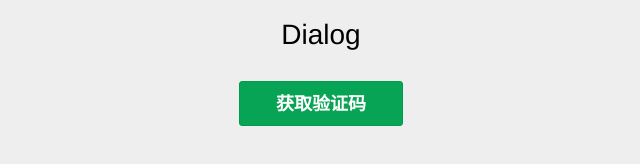
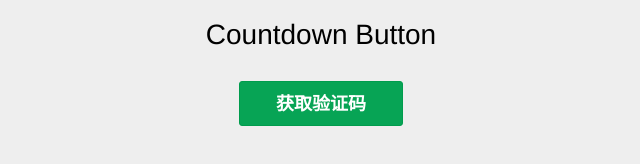
Before and after one commit to glenzhang/lmu, a website: page demo/countdownbutton.html in a window 1280 px wide. Shown: the whole page, without its empty margins (319-959 px from the left). Drawn offline with Linux system fonts and the light colour scheme.

Commit message:
update countdown button

```diff
--- a/demo/countdownbutton.html
+++ b/demo/countdownbutton.html
@@ -23,14 +23,14 @@
 </head>
 <body>
     <section class="description">
-        <h1>Dialog</h1>
+        <h1>Countdown Button</h1>
     </section>
 
     <section class="demo">
-        <input type="button" id="J_cdb" class="lui-btn lui-btn-green lui-btn-l" value="获取验证码" />
+        <input type="button" id="J_cdb" class="lui-btn lui-btn-green lui-btn-l " value="获取验证码" />
     </section>
-<script>
-            (function () {
+    <script>
+       (function () {
             var $cdb = $("#J_cdb");
 
             $cdb.on("click", function () {
@@ -41,11 +41,7 @@
                         console.log("倒计时结束");
                     }
                 });
-
-
             });
-
-
         })();
 
     </script>
```
